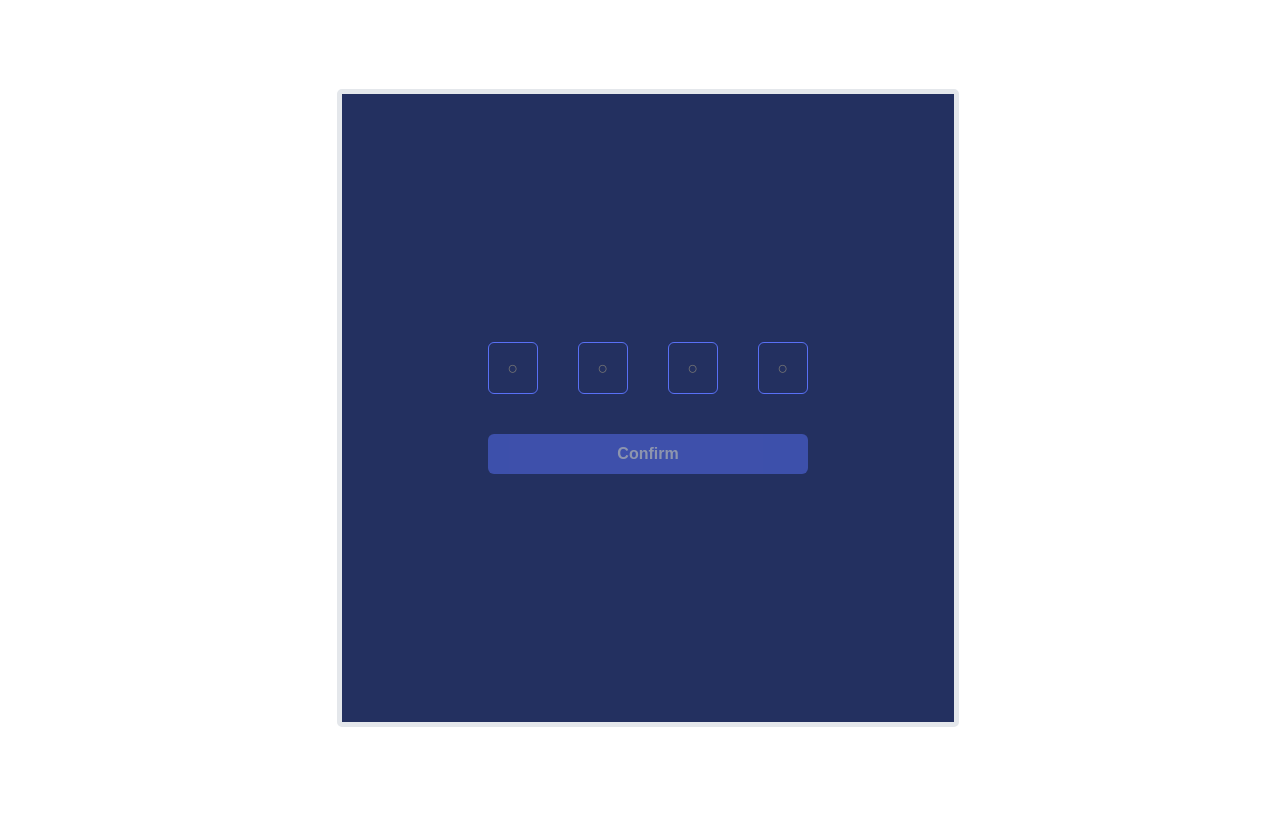
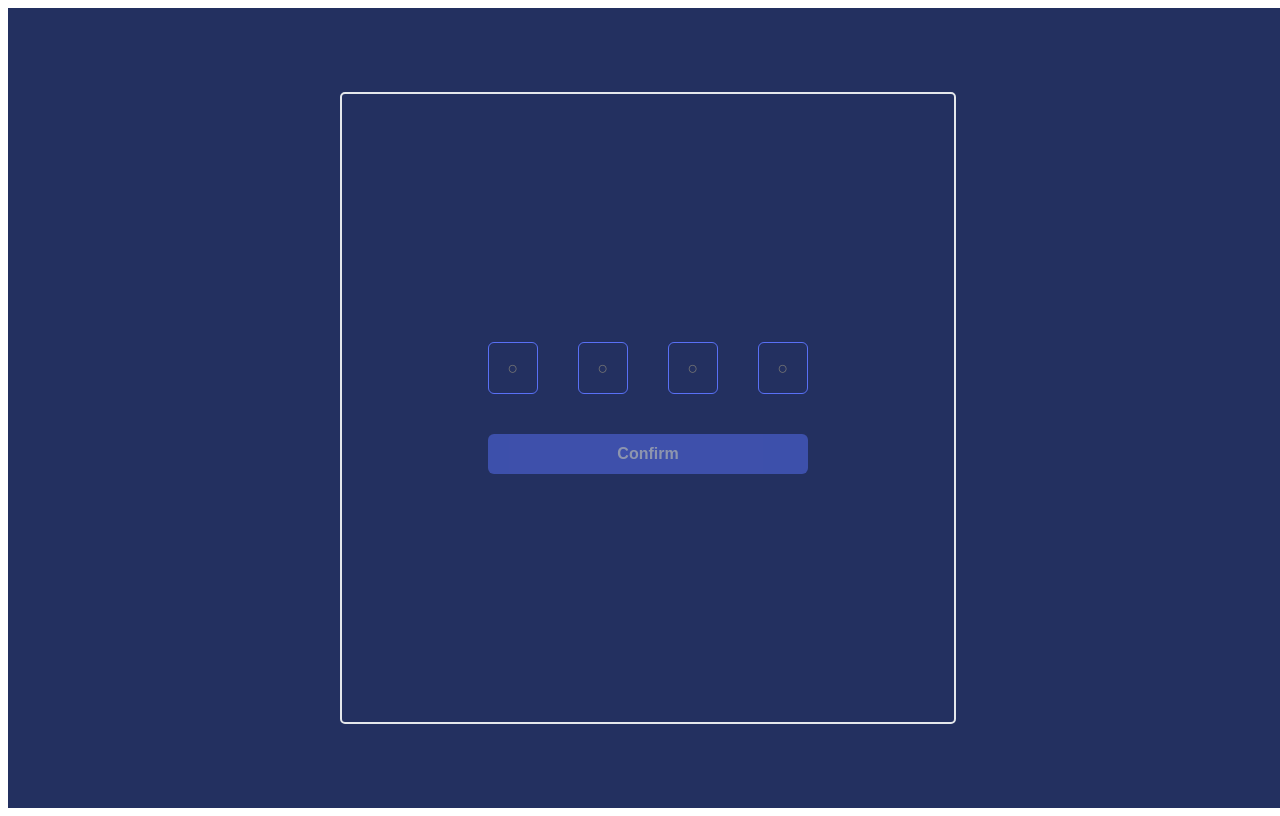
Before and after one commit to S-Nuttapong/Atm, a React (Vite) app: page / in a window 1280 px wide. Built offline with nearby package versions, Linux system fonts and the light colour scheme.

Commit message:
refactor: colocate transactoion to its entity

```diff
--- a/src/app/AtmApp.tsx
+++ b/src/app/AtmApp.tsx
@@ -1,4 +1,5 @@
 import {
+  TransactionNotAvailable,
   TransactionsMenu,
   useTransactionNavigation,
 } from '@entities/transaction'
@@ -8,7 +9,6 @@ import { Transaction } from '@shared/types'
 import { Box, Flex } from '@shared/ui'
 import { ComponentType } from 'react'
 import { AtmLayout } from './AtmLayout'
-import { TransactionNotAvailable } from './TransactionNotAvailable'
 
 type AtmTransactionUiMap = Record<Transaction, ComponentType>
 
@@ -36,7 +36,7 @@ function App() {
   const { transaction } = useTransactionNavigation()
   const AtmTransaction = AtmTransactionMap[transaction]
   return (
-    <Box w="100vw" h="100vh">
+    <Box w="100vw" h="100vh" bg="bg.primary">
       <Flex h="full" w="full" alignItems="center" justifyContent="center">
         <AtmLayout>
           <AtmTransaction />
--- a/src/app/AtmLayout.tsx
+++ b/src/app/AtmLayout.tsx
@@ -11,7 +11,7 @@ export const AtmLayout: ComponentWithChildren = ({ children }) => (
     alignItems="center"
     justifyItems="center"
     border="solid"
-    borderWidth={5}
+    borderWidth={2}
     borderColor="neutral.100"
     borderRadius={5}
     px={14}
--- a/src/app/TransactionNotAvailable.tsx
+++ /dev/null
@@ -1,21 +0,0 @@
-import { useTransactionNavigation } from '@entities/transaction'
-import { Button, Flex, Stack, Txt } from '@shared/ui'
-
-export const TransactionNotAvailable = () => {
-  const { backToMainMenu, exit } = useTransactionNavigation()
-  return (
-    <Flex w="full" justifyContent="center">
-      <Stack justifyContent="center" textAlign="center">
-        <Txt>Service not available at the moment</Txt>
-        <Flex w="full" justifyContent="space-between" alignItems="center">
-          <Button variant="primary" onClick={backToMainMenu}>
-            Back
-          </Button>
-          <Button variant="outline" onClick={exit}>
-            Cancel
-          </Button>
-        </Flex>
-      </Stack>
-    </Flex>
-  )
-}
--- a/src/entities/transaction/TransactionNotAvailable.tsx
+++ b/src/entities/transaction/TransactionNotAvailable.tsx
@@ -0,0 +1,21 @@
+import { useTransactionNavigation } from '@entities/transaction'
+import { Button, Flex, Stack, Txt } from '@shared/ui'
+
+export const TransactionNotAvailable = () => {
+  const { backToMainMenu, exit } = useTransactionNavigation()
+  return (
+    <Flex w="full" justifyContent="center">
+      <Stack justifyContent="center" textAlign="center">
+        <Txt>Service not available at the moment</Txt>
+        <Flex w="full" justifyContent="space-between" alignItems="center">
+          <Button variant="primary" onClick={backToMainMenu}>
+            Back
+          </Button>
+          <Button variant="outline" onClick={exit}>
+            Cancel
+          </Button>
+        </Flex>
+      </Stack>
+    </Flex>
+  )
+}
--- a/src/entities/transaction/index.tsx
+++ b/src/entities/transaction/index.tsx
@@ -1,3 +1,5 @@
+export { MakeNewTransaction } from './MakeNewTransction'
+export { TransactionNotAvailable } from './TransactionNotAvailable'
 export { TransactionsMenu } from './TransactionsMenu'
 export {
   TransactionNavigationProvider,
--- a/src/features/withdraw-cash/WithdrawCash.tsx
+++ b/src/features/withdraw-cash/WithdrawCash.tsx
@@ -1,5 +1,7 @@
-import { useTransactionNavigation } from '@entities/transaction'
-import { MakeNewTransaction } from '@entities/transaction/MakeNewTransction'
+import {
+  MakeNewTransaction,
+  useTransactionNavigation,
+} from '@entities/transaction'
 import { useUserInformation } from '@entities/user'
 import { useWithdrawCash } from '@features/withdraw-cash/api/useWithdrawCash'
 import { getCurrencySymbol } from '@shared/libs/currency'
```
